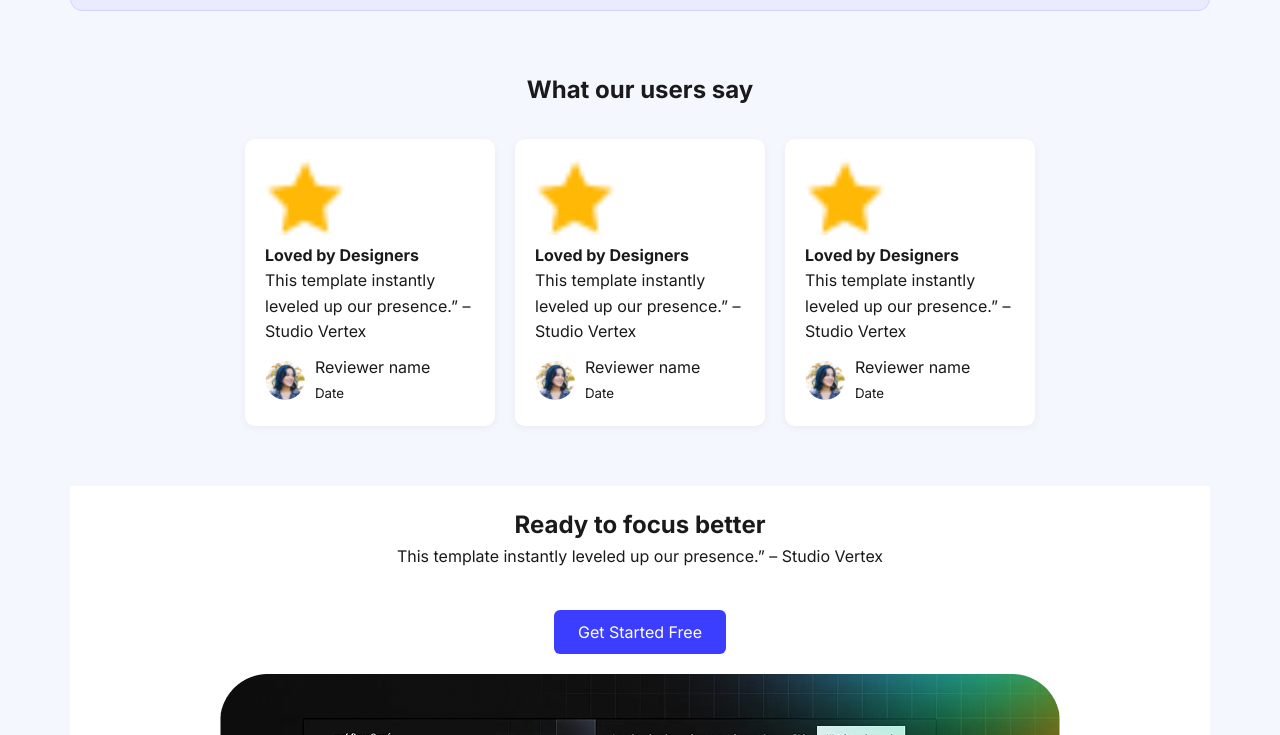
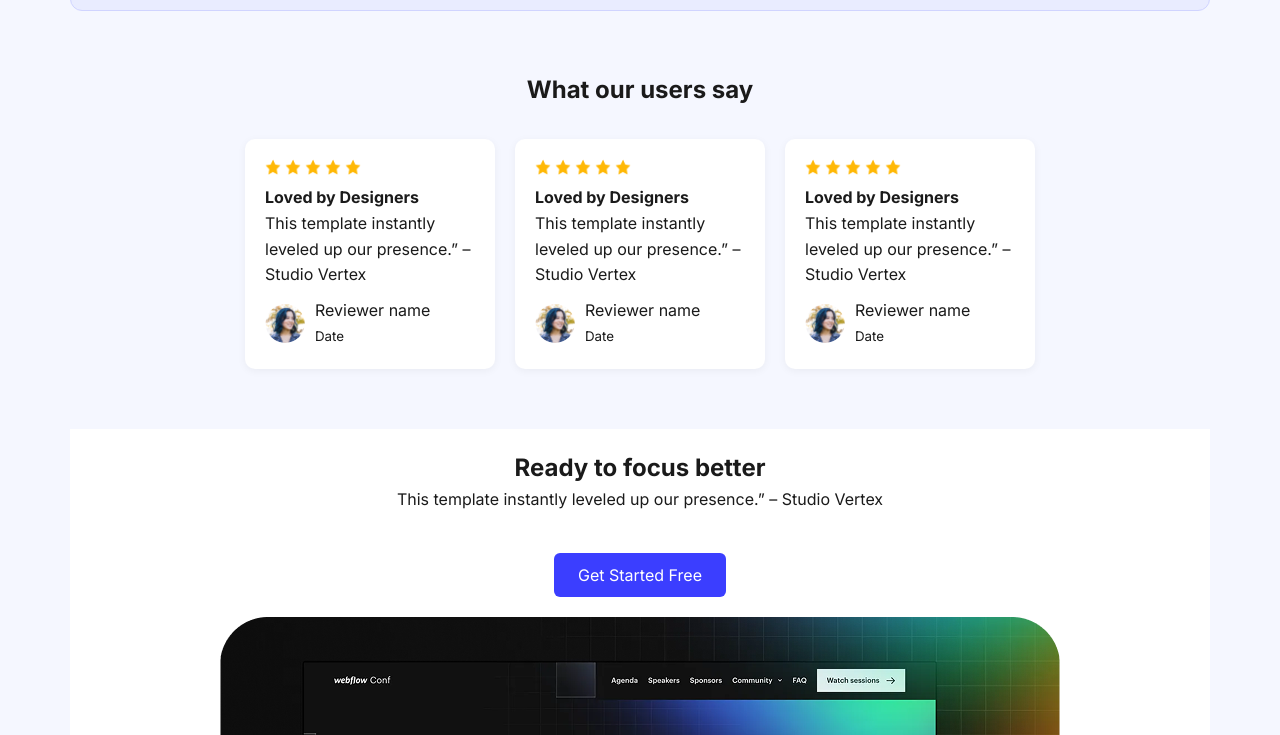
Before and after one commit to Fayed-Abir/First-Assignment-by-PH, a plain HTML site: page index.html in a window 1280 px wide. Shown: the part 1121-1856 px from the top of the page. Drawn offline with Linux system fonts and the light colour scheme.

Commit message:
6th commit)

```diff
--- a/index.html
+++ b/index.html
@@ -40,7 +40,13 @@
     <h2>What our users say</h2>
     <div class="testimonial-cards">
       <div class="card">
-        <img src="Assets/Icon.png" class="stars" alt="Stars">
+        <div class="stars">
+  <img src="Assets/Icon.png" alt="Star">
+  <img src="Assets/Icon.png" alt="Star">
+  <img src="Assets/Icon.png" alt="Star">
+  <img src="Assets/Icon.png" alt="Star">
+  <img src="Assets/Icon.png" alt="Star">
+</div>
         <h4>Loved by Designers</h4>
         <p>This template instantly leveled up our presence.” – Studio Vertex</p>
         <div class="reviewer">
@@ -48,7 +54,13 @@
         </div>
       </div>
       <div class="card">
-        <img src="Assets/Icon.png" class="stars" alt="Stars">
+         <div class="stars">
+  <img src="Assets/Icon.png" alt="Star">
+  <img src="Assets/Icon.png" alt="Star">
+  <img src="Assets/Icon.png" alt="Star">
+  <img src="Assets/Icon.png" alt="Star">
+  <img src="Assets/Icon.png" alt="Star">
+</div>
         <h4>Loved by Designers</h4>
         <p>This template instantly leveled up our presence.” – Studio Vertex</p>
         <div class="reviewer">
@@ -56,7 +68,13 @@
         </div>
       </div>
       <div class="card">
-        <img src="Assets/Icon.png" class="stars" alt="Stars">
+        <div class="stars">
+  <img src="Assets/Icon.png" alt="Star">
+  <img src="Assets/Icon.png" alt="Star">
+  <img src="Assets/Icon.png" alt="Star">
+  <img src="Assets/Icon.png" alt="Star">
+  <img src="Assets/Icon.png" alt="Star">
+</div>
         <h4>Loved by Designers</h4>
         <p>This template instantly leveled up our presence.” – Studio Vertex</p>
         <div class="reviewer">
--- a/style.css
+++ b/style.css
@@ -11,7 +11,7 @@ body {
   line-height: 1.6;
 }
 header {
-  background: url('web-flow-A01.png') no-repeat center top;
+  background: url('Assets/Hero-bg.png') no-repeat center top;
   background-size: cover;
   text-align: center;
   padding: 60px 20px 120px;
@@ -170,3 +170,13 @@ footer {
   text-decoration: none;
   color: #666;
 }
+.stars {
+  display: flex;
+  gap: 4px;
+  margin-bottom: 10px;
+}
+
+.stars img {
+  width: 16px;
+  height: 16px;
+}
```
